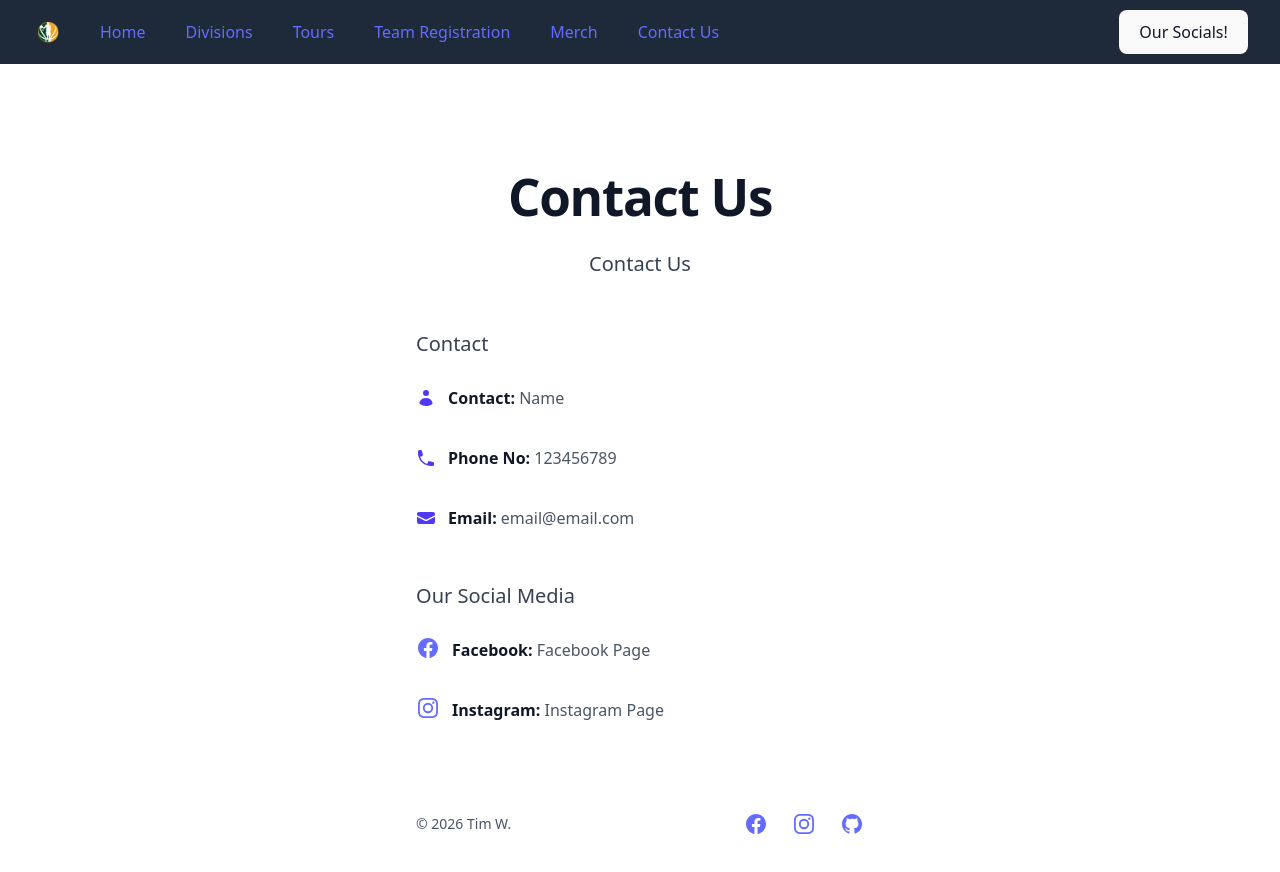
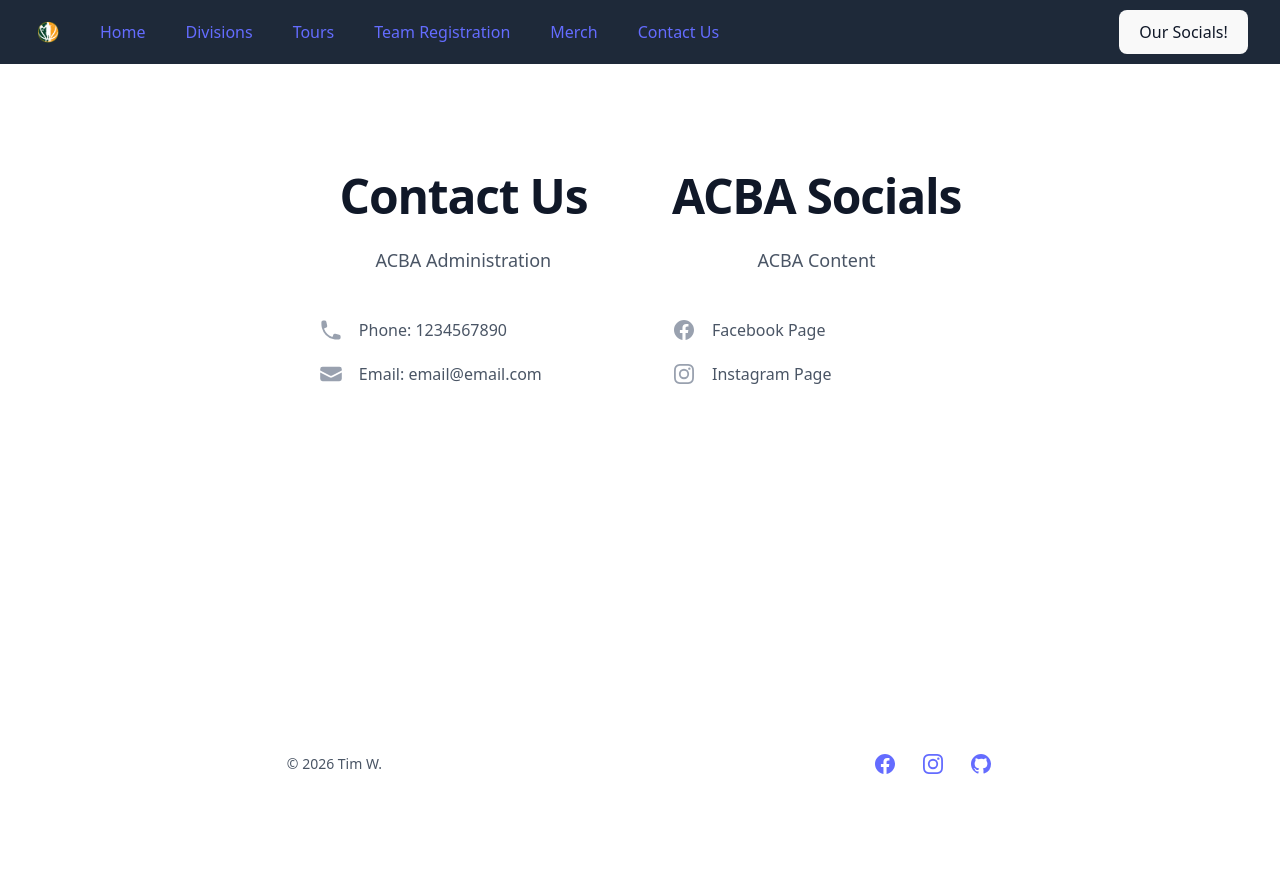
Before and after one commit to TMW93/ACBA, a React (Vite) app in the folder client/: page /contact-us in a window 1280 px wide. Shown: the top 872 px of the page. Built offline with nearby package versions, Linux system fonts and the light colour scheme.

Commit message:
overhauled page

```diff
--- a/client/src/pages/ContactUs.jsx
+++ b/client/src/pages/ContactUs.jsx
@@ -1,6 +1,6 @@
 import Nav from "../components/Nav";
 import Footer from "../components/Footer";
-import { EnvelopeIcon, PhoneIcon, UserIcon } from '@heroicons/react/20/solid'
+import { EnvelopeIcon, PhoneIcon, UserIcon} from '@heroicons/react/20/solid'
 
 const socialIcons = [
   {
@@ -38,71 +38,68 @@ const ContactUs = () => {
     <div className="flex flex-col min-h-screen overflow-hidden bg-white py-24 sm:py-32 dark:bg-gray-900">
       <Nav />
       {/* Content */}
-      <div className="flex-1 mx-auto max-w-3xl text-base/7 text-gray-700 dark:text-gray-300">
-        <div className="mx-auto max-w-7xl px-6 lg:px-8">
-          <div className="mx-auto max-w-2xl lg:mx-0">
-            <h1 className="mt-2 text-4xl font-semibold tracking-tight text-pretty text-gray-900 sm:text-5xl dark:text-white">
+      <div className="flex-1 relative isolate bg-white dark:bg-gray-900">
+        <div className="-mt-45 mx-auto max-w-7xl px-6 lg:px-8">
+          <div className="mx-auto grid max-w-7xl grid-cols-1 lg:grid-cols-2">
+            <div className="relative px-6 pt-24 pb-20 sm:pt-32 lg:static lg:px-8 lg:py-48">
+              <div className="mx-auto max-w-xl lg:mx-0 lg:max-w-lg">
+                <h2 className="text-4xl font-semibold tracking-tight text-pretty text-gray-900 sm:text-5xl dark:text-white">
                   Contact Us
-            </h1>
-            <p className="mt-6 text-xl/8 text-gray-700 dark:text-gray-300">
-              Contact Us
+                </h2>
+                <p className="mt-6 text-lg/8 text-gray-600 dark:text-gray-400">
+                  ACBA Administration
                 </p>
+                <dl className="mt-10 space-y-4 text-base/7 text-gray-600 dark:text-gray-300">
+                  <div className="flex gap-x-4">
+                    <dt className="flex-none">
+                      <span className="sr-only">Phone</span>
+                      <PhoneIcon aria-hidden="true" className="h-7 w-6 text-gray-400" />
+                    </dt>
+                    <dd>
+                      <p className="hover:text-gray-900 dark:hover:text-white">
+                        Phone: 1234567890
+                      </p>
+                    </dd>
                   </div>
-          <div className="mx-auto mt-16 grid max-w-2xl grid-cols-1 gap-x-8 gap-y-16 lg:mx-0 lg:mt-10 lg:max-w-none lg:grid-cols-12">
-            {/* Side Content */}
-            <div className="relative lg:order-last lg:col-span-5">
+                  <div className="flex gap-x-4">
+                    <dt className="flex-none">
+                      <span className="sr-only">Email</span>
+                      <EnvelopeIcon aria-hidden="true" className="h-7 w-6 text-gray-400" />
+                    </dt>
+                    <dd>
+                      <p className="hover:text-gray-900 dark:hover:text-white">
+                        Email: email@email.com
+                      </p>
+                    </dd>
                   </div>
-            {/* List */}
-            <div className="max-w-xl text-base/7 text-gray-600 lg:col-span-7 dark:text-gray-400">
-              <p className="mt-2 text-left text-xl/8 text-gray-700 dark:text-gray-300">
-                Contact
+                </dl>
+              </div>
+            </div>
+            {/* Right Hand Section */}
+            <div className="relative px-6 pt-24 pb-20 sm:pt-32 lg:static lg:px-8 lg:py-48">
+              <div className="mx-auto max-w-xl lg:mx-0 lg:max-w-lg">
+                <h2 className="text-4xl font-semibold tracking-tight text-pretty text-gray-900 sm:text-5xl dark:text-white">
+                  ACBA Socials
+                </h2>
+                <p className="mt-6 text-lg/8 text-gray-600 dark:text-gray-400">
+                  ACBA Content
                 </p>
-              <ul role="list" className="mt-6 max-w-xl space-y-8 text-gray-600 dark:text-gray-400">
-                <li className="flex gap-x-3">
-                  <UserIcon
-                    aria-hidden="true"
-                    className="mt-1 size-5 flex-none text-indigo-600 dark:text-indigo-400"
-                  />
-                  <span>
-                    <strong className="font-semibold text-gray-900 dark:text-white">Contact:</strong> Name
-                  </span>
-                </li>
-                <li className="flex gap-x-3">
-                  <PhoneIcon
-                    aria-hidden="true"
-                    className="mt-1 size-5 flex-none text-indigo-600 dark:text-indigo-400"
-                  />
-                  <span>
-                    <strong className="font-semibold text-gray-900 dark:text-white">Phone No:</strong> 123456789
-                  </span>
-                </li>
-                <li className="flex gap-x-3">
-                  <EnvelopeIcon aria-hidden="true" className="mt-1 size-5 flex-none text-indigo-600 dark:text-indigo-400" />
-                  <span>
-                    <strong className="font-semibold text-gray-900 dark:text-white">Email:</strong> email@email.com
-                  </span>
-                </li>
-              </ul>
-              <p className="mt-12 text-left text-xl/8 text-gray-700 dark:text-gray-300">
-                Our Social Media
+                <dl className="mt-10 space-y-4 text-base/7 text-gray-600 dark:text-gray-300">
+                  {socialIcons.map((social) => (
+                    <div key={social.name} className="flex gap-x-4">
+                      <dt className="flex-none">
+                        <span className="sr-only">{social.name}</span>
+                        <social.icon aria-hidden="true" className="h-7 w-6 text-gray-400"/>
+                      </dt>
+                      <dd>
+                        <p className="hover:text-gray-900 dark:hover:text-white">
+                          {social.description}
                         </p>
-              <ul role="list" className="mt-6 max-w-xl space-y-8 text-gray-600 dark:text-gray-400">
-                {socialIcons.map((item, index) =>(
-                  <li key={index} className="flex gap-x-3">
-                    <a
-                      key={item.name}
-                      href={item.href}
-                      className="text-gray-600 hover:text-gray-800 dark:text-gray-400 dark:hover:text-white"
-                    >
-                      <span className="sr-only">{item.name}</span>
-                      <item.icon aria-hidden="true" className="size-6" />
-                    </a>
-                    <span key={item.description}>
-                      <strong className="font-semibold text-gray-900 dark:text-white">{item.name}:</strong> {item.description}
-                    </span>
-                  </li>
+                      </dd>
+                    </div>
                   ))}
-              </ul>
+                </dl>
+              </div>
             </div>
           </div>
         </div>
```
Lines whose indentation alone changed are shown as unchanged.
